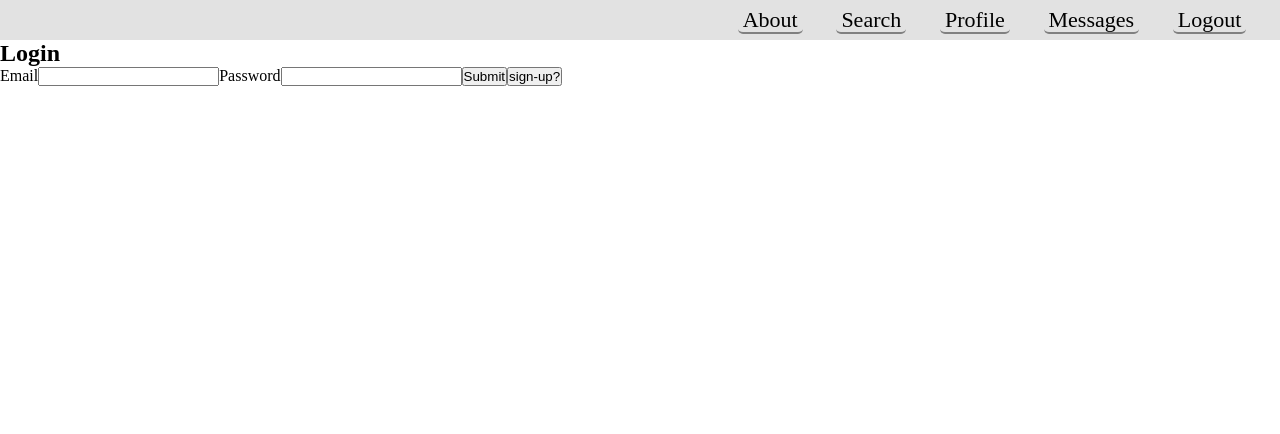
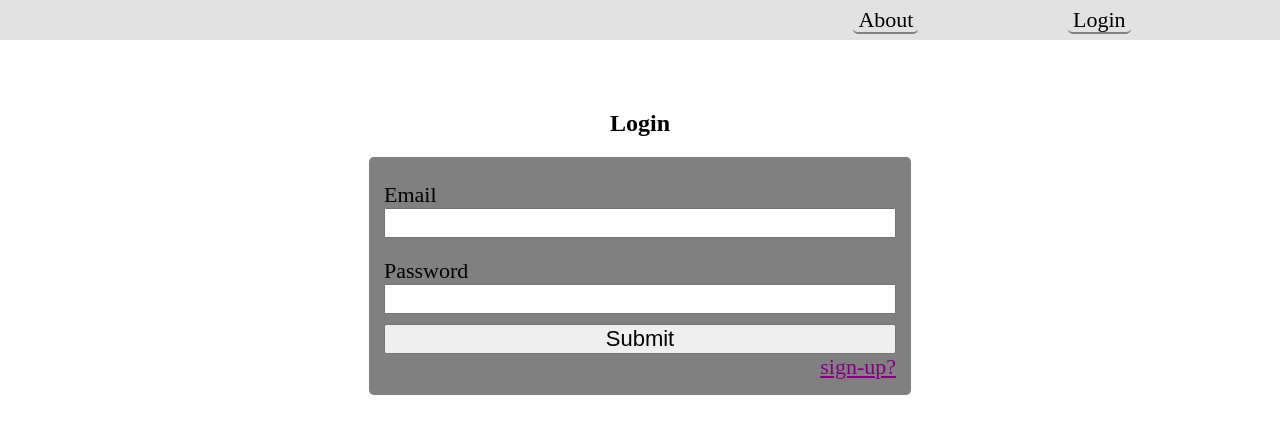
Before and after one commit to AnthonyStembreit/character_media_app, a React (Create React App) app in the folder client/: page /login in a window 1280 px wide. Shown: the top 434 px of the page. Built offline with nearby package versions, Linux system fonts and the light colour scheme.

Commit message:
created styles for login / signup auth page

```diff
--- /dev/null
+++ b/client/src/pages/Auth/auth.css
@@ -0,0 +1,36 @@
+#authPg{
+    display: flex;
+    justify-content: center;
+    align-items: center;
+    flex-direction: column;
+    margin-top:70px;
+}
+#authPg form{
+    display: flex;
+    flex-direction: column;
+    background-color: grey;
+    max-height: 350px;
+    min-height: 200px;
+    padding: 15px;
+    border-radius: 5px;
+    width: 40%;
+    margin-top: 20px;
+    font-size: 22px;
+}
+#authPg form div {
+    display: flex;
+    flex-direction: column;
+    margin-top: 10px;
+    margin-bottom: 10px;
+}
+#authPg form input{
+    font-size: 22px;
+}
+#authPg form button{
+    font-size: 22px;
+}
+#authPg form a{
+    color: purple;
+    text-decoration: underline;
+    text-align: right;
+}
--- a/client/src/pages/Auth/index.js
+++ b/client/src/pages/Auth/index.js
@@ -3,7 +3,7 @@
 import { LOGIN, SIGN_UP } from '../../utils/actions';
 import API from '../../utils/API';
 import { useDispatch, useSelector } from 'react-redux';
-
+import './auth.css'
 export default function Auth() {
     const dispatch = useDispatch();
     let navigate = useNavigate();
@@ -54,23 +54,27 @@
     }
 
     return (
-        <div>
+        <div id="authPg">
             {loginFormStatus ? <h2>Login</h2> : <h2>Sign-up</h2>}
             <form>
+                <div>
                 <label htmlFor="email">Email</label>
                 <input type="text" id="email" />
-                {!loginFormStatus ? <>
+                </div>
+                {!loginFormStatus ? <div>
                     <label htmlFor="username">Username</label>
                     <input type="text" id="username" />
-                </> : ""}
+                </div> : ""}
+                <div>
                 <label htmlFor="password">Password</label>
                 <input type="password" id="password" />
-                {!loginFormStatus ? <>
+                </div>
+                {!loginFormStatus ? <div>
                     <label htmlFor="confirm-pass">Confirm Password</label>
                     <input type="password" id="confirm-pass" />
-                </> : ""}
+                </div> : ""}
                 <button onSubmit={(e) => formSubmit(e)}>Submit</button>
-                {loginFormStatus ? <button onClick={(e) => { e.preventDefault(); setLoginFormStatus(false) }}>sign-up?</button> : <button onClick={(e) => { e.preventDefault(); setLoginFormStatus(true) }}>log-in?</button>}
+                {loginFormStatus ? <a onClick={(e) => { e.preventDefault(); setLoginFormStatus(false) }}>sign-up?</a> : <a onClick={(e) => { e.preventDefault(); setLoginFormStatus(true) }}>log-in?</a>}
             </form>
         </div>
     )
--- a/client/src/pages/SingleUser/user.css
+++ b/client/src/pages/SingleUser/user.css
@@ -150,7 +150,6 @@
     padding: 5px;
     background-color: rgb(211, 211, 209);
     border-radius: 2px;
-
 }
 /*general styles for both bio and characters*/
 .profile-section{
--- a/client/src/utils/reducers.js
+++ b/client/src/utils/reducers.js
@@ -5,7 +5,7 @@
 } from "./actions";
 
 const initialState = {
-    auth: true,
+    auth: false,
     user: {
         id: 2,
         username: "test",
@@ -21,7 +21,7 @@
             {
                 users: [{ id: 3, img: "https://data.whicdn.com/images/265171376/original.jpg", username: "Gee" }],
                 id: 2,
-                messages: [{ id: 4, user: { id: 3 }, message: "Hey,", createdAt: "11:00AM" }, { id: 5, user: { id: 3 }, message: "Did you wanna fuck tonight!", createdAt: "11:32AM" }, { id: 6, user: { id: 2 }, message: "omg", createdAt: "11:40AM" }]
+                messages: [{ id: 4, user: { id: 3 }, message: "Hey,", createdAt: "11:00AM" }, { id: 5, user: { id: 3 }, message: "Do you wanna fuck tonight!", createdAt: "11:32AM" }, { id: 6, user: { id: 2 }, message: "omg", createdAt: "11:40AM" }]
             }
         ]
     }
```
